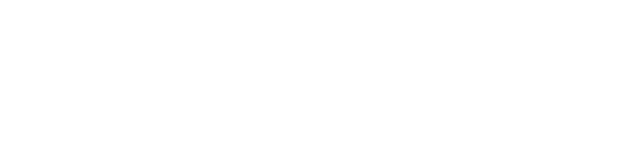
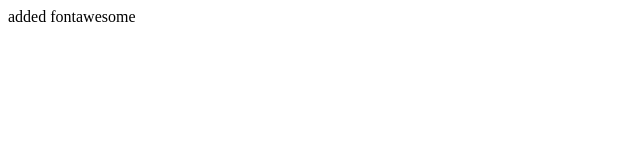
Before and after one commit to aljoncadiz/FoodBoard, a plain HTML site: page index.html in a window 1280 px wide. Shown: the whole page, without its empty margins (0-640 px from the left). Drawn offline with Linux system fonts and the light colour scheme.

Commit message:
added text

```diff
--- a/index.html
+++ b/index.html
@@ -12,6 +12,6 @@
 		<script src="./js/main.js"></script>
 	</head>
 	<body>
-
+		added fontawesome
 	</body>
 </html>
```
